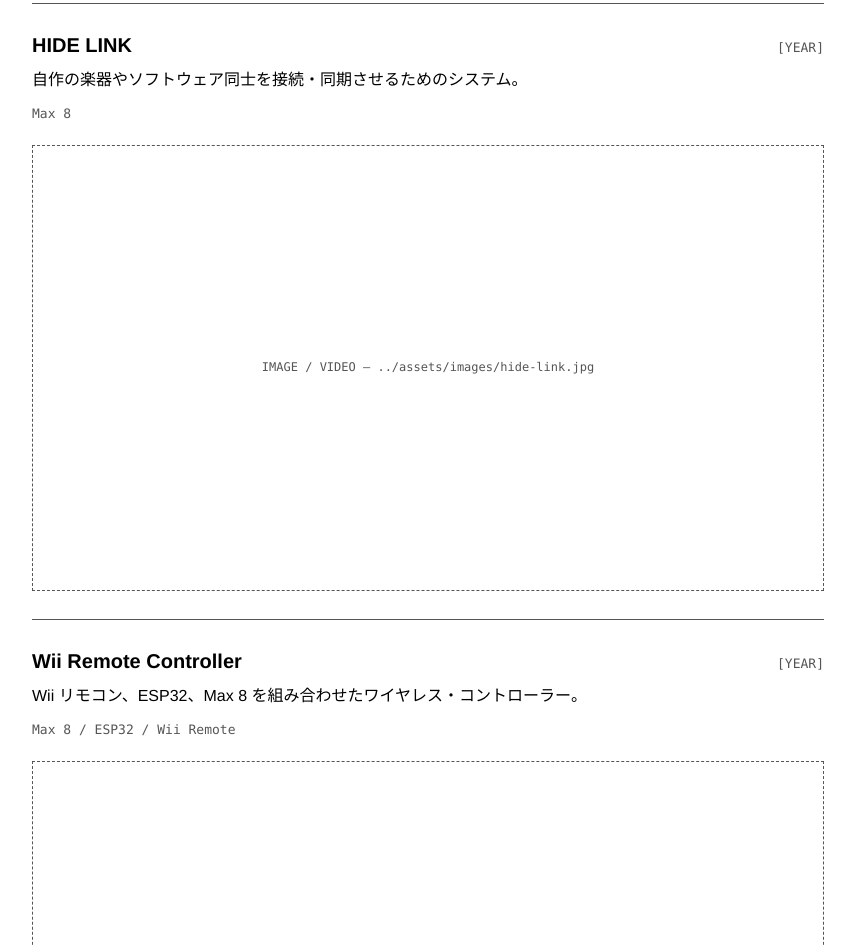
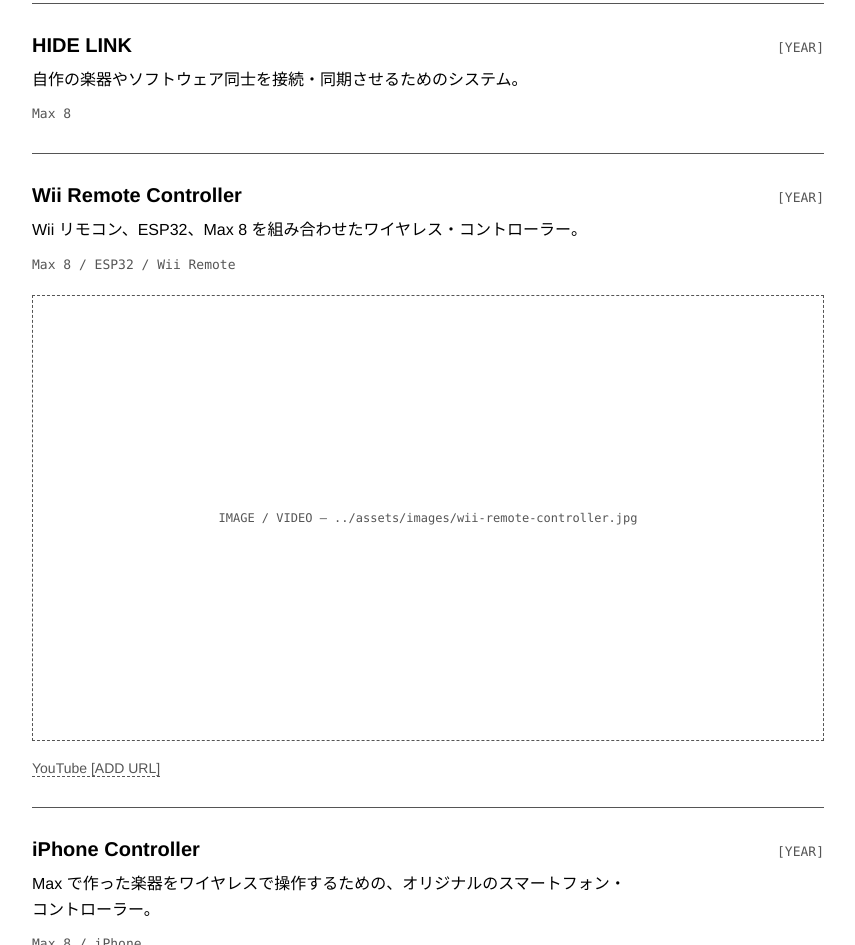
Before and after one commit to hidehiro-fujiwara1987/Portfolio-Website, a plain HTML site: page ja/index.html in a window 1280 px wide. Shown: the part 2073-3018 px from the top of the page, without its empty margins (212-1067 px from the left). Drawn offline with Linux system fonts and the light colour scheme.

Commit message:
Remove image placeholder from HIDE LINK (concept, no image)
Co-Authored-By: Claude Opus 5.5 <noreply@anthropic.com>

```diff
--- a/ja/index.html
+++ b/ja/index.html
@@ -93,7 +93,6 @@
           </header>
           <p>自作の楽器やソフトウェア同士を接続・同期させるためのシステム。</p>
           <p class="tech">Max 8</p>
-          <div class="placeholder">IMAGE / VIDEO — ../assets/images/hide-link.jpg</div>
         </article>
 
         <article class="entry">
```
Also changed, not shown: index.html (+0 -1 lines).
